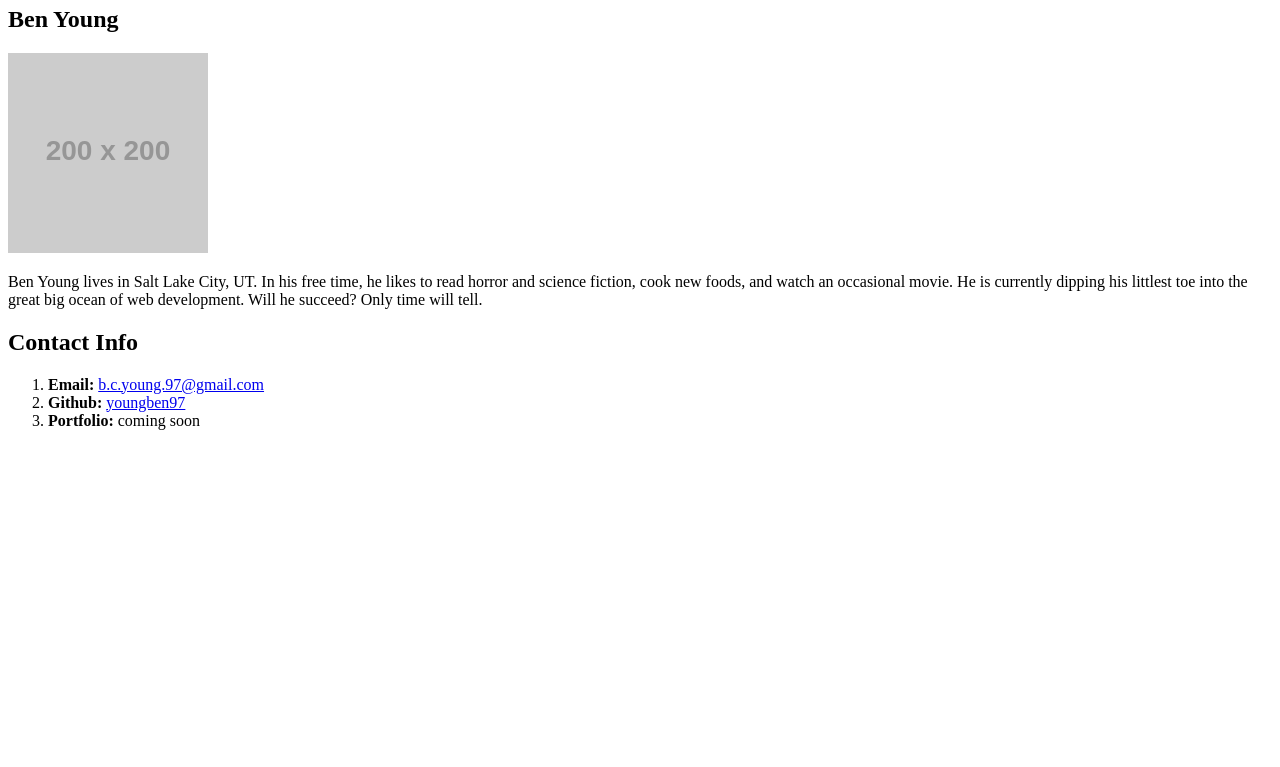
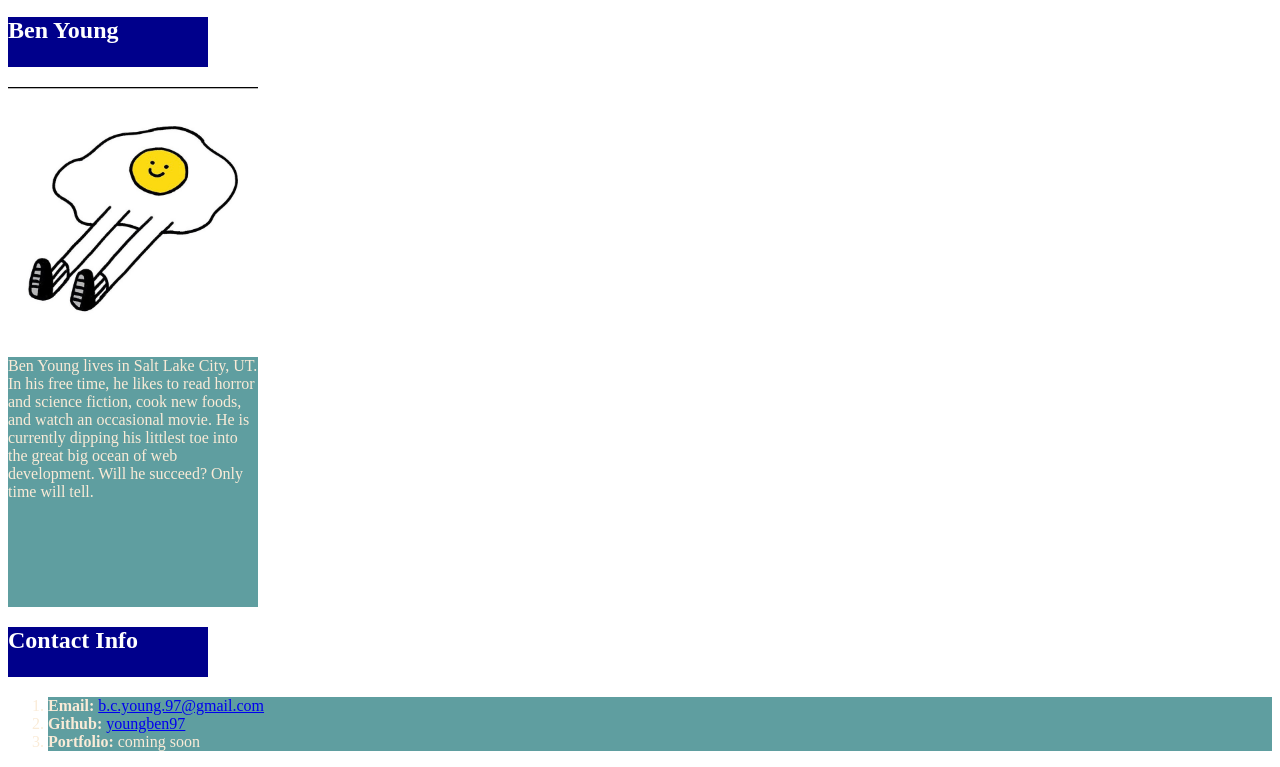
Before and after one commit to youngben97/first-day-repo, a plain HTML site: page index.html in a window 1280 px wide. Shown: the part 74-841 px from the top of the page. Before the commit the page ends 800 px from the top, so only its background shows below. Drawn offline with Linux system fonts and the light colour scheme; placeholder pictures from the web are drawn by us.

Commit message:
changes to html and style sheet

```diff
--- /dev/null
+++ b/assets/styles.css
@@ -0,0 +1,19 @@
+.box {
+    width: 200px;
+    height: 50px
+}
+
+.textbox {
+    width: 250px;
+    height: 250px
+}
+
+.box-blue {
+    color: white;
+    background-color: darkblue;
+}
+
+#contact {
+    color: antiquewhite;
+    background-color: cadetblue;
+}
--- a/index.html
+++ b/index.html
@@ -3,29 +3,37 @@
 
   <head>
     <meta charset="UTF-8">
+    <meta name="viewport" content="width=device-width, initial-scale=1.0">
     <title>Student Bio</title>
+    <link rel="stylesheet" href="./assets/styles.css"/>
   </head>
 
   <body>
-    <header>
+      <header class=" box box-blue">
         <h1>Student Bio</h1>
-    </header>
+      </header>
 
     <section>
-        <h2>Ben Young</h2>
-        <img src="https://via.placeholder.com/200" alt="placeholder image">
+      <h2 class="box box-blue">Ben Young</h2>
+        <img src="assets/eggboi.jpeg" alt="placeholder image" width="250" height="250"/>
+        <p class="textbox" id="contact"> Ben Young lives in Salt Lake City, UT. In his free time, he likes to read horror and science fiction, cook new foods, and watch an occasional movie. He is currently dipping his littlest toe into the great big ocean of web development. Will he succeed? Only time will tell. </p>
     </section>
 
     <section>
-        <p> Ben Young lives in Salt Lake City, UT. In his free time, he likes to read horror and science fiction, cook new foods, and watch an occasional movie. He is currently dipping his littlest toe into the great big ocean of web development. Will he succeed? Only time will tell. </p>
+      <h2 class ="box box-blue">Contact Info</h2>
+      <ol>
+        <li id="contact">
+          <strong>Email: </strong>
+          <a href = "mailto: b.c.young.97@gmail.com">b.c.young.97@gmail.com</a>
+        </li>
+        <li id="contact">
+          <strong>Github: </strong>
+          <a href="https://github.com/youngben97">youngben97</a>
+        </li>
+        <li id="contact">
+          <strong>Portfolio: </strong>coming soon
+        </li>
+      </ol>
     </section>
 
-    <section>
-      <h2>Contact Info</h2>
-      <ol>
-        <li><strong>Email: </strong><a href = "mailto: b.c.young.97@gmail.com">b.c.young.97@gmail.com</a></li>
-        <li><strong>Github: </strong><a href="https://github.com/youngben97">youngben97</a></li>
-        <li><strong>Portfolio:</strong> coming soon</li>
-      </ol>
-    </section>
   </body>
```
Also changed, not shown: assets/eggboi.jpeg (added), styles.css (deleted).
